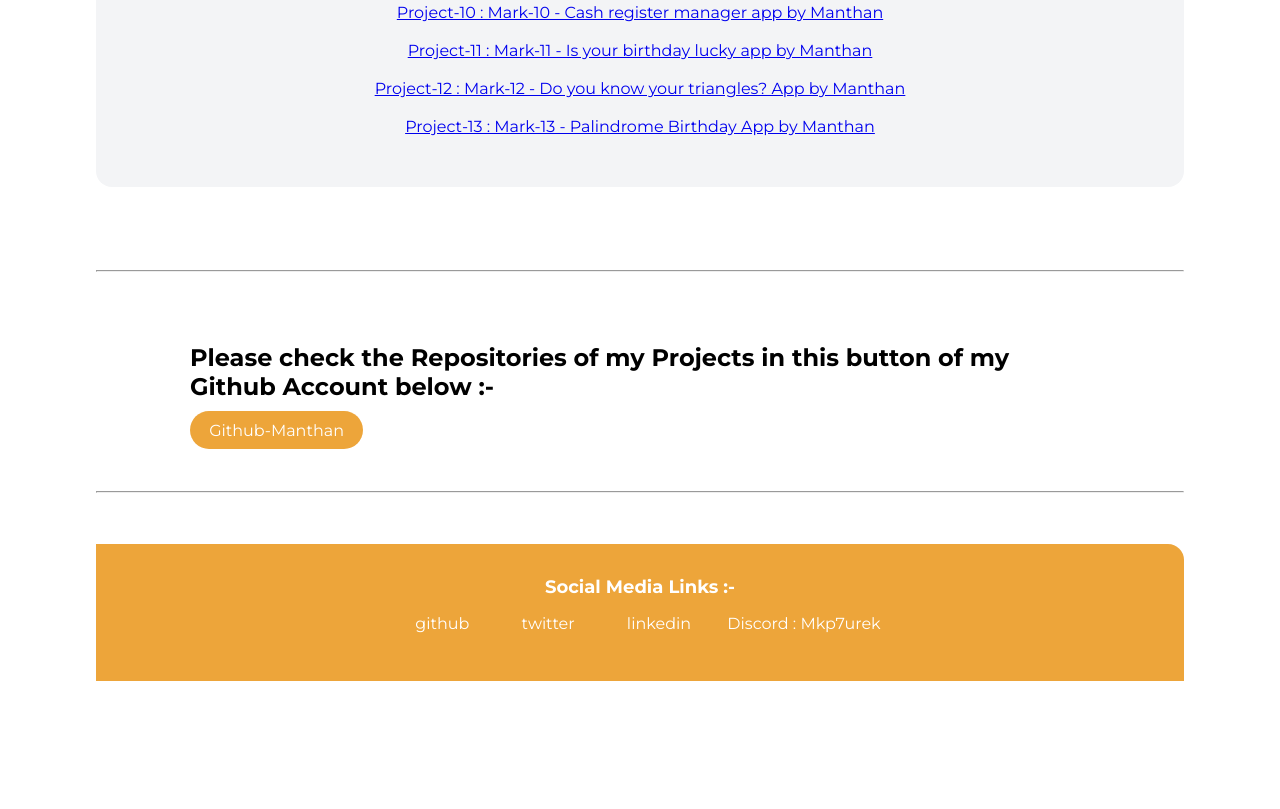
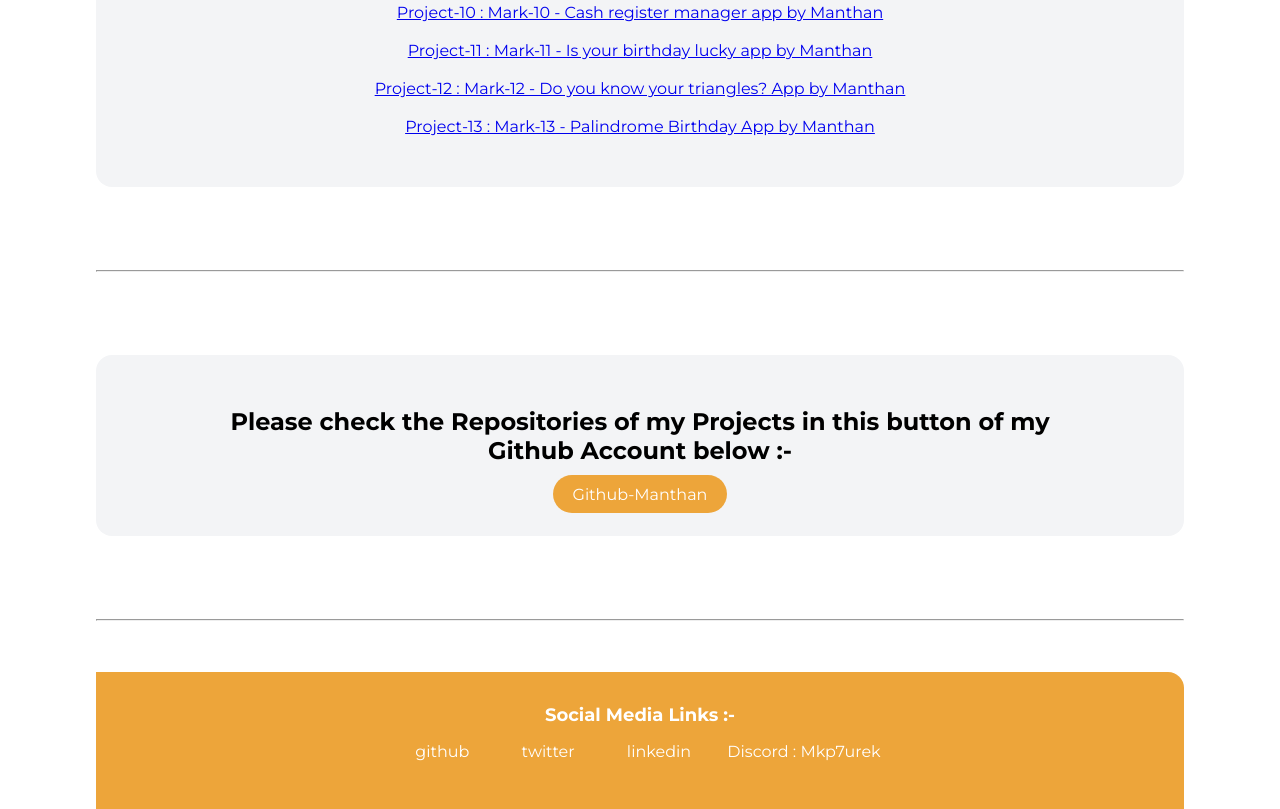
Before and after one commit to Mk4Levi/portfolio_mark-04_Manthan, a plain HTML site: page index.html in a window 1280 px wide. Shown: the part 1196-2005 px from the top of the page. Before the commit the page ends 1877 px from the top, so only its background shows below. Drawn offline with Linux system fonts and the light colour scheme.

Commit message:
Update index.html

```diff
--- a/index.html
+++ b/index.html
@@ -85,10 +85,12 @@
     <hr>
     <br>
 
+    <section class="section ow">
     <div class="container container-center">
       <h2>Please check the Repositories of my Projects in this button of my Github Account below :- </h2>
       <a class="link link-primary" href="https://github.com/Mk4Levi?tab=repositories" target="_blank">Github-Manthan</a>
     </div>
+    </section>
 
     <br>
     <hr>
```
